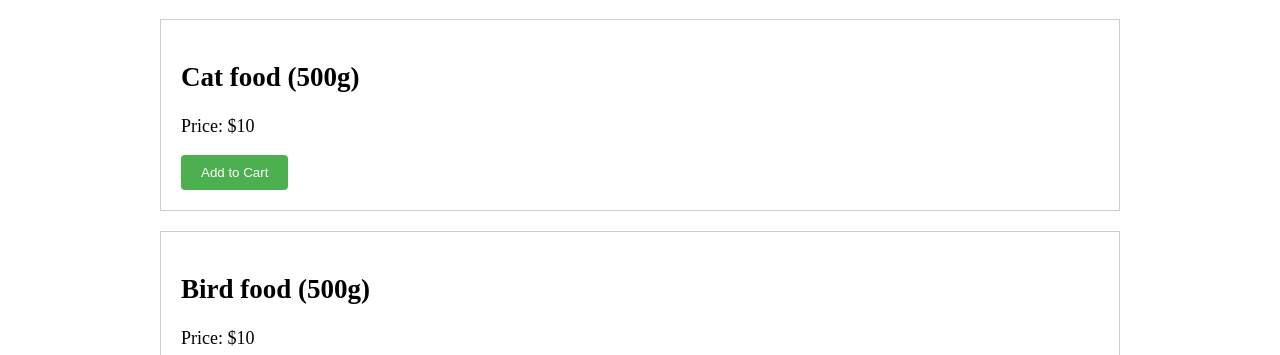
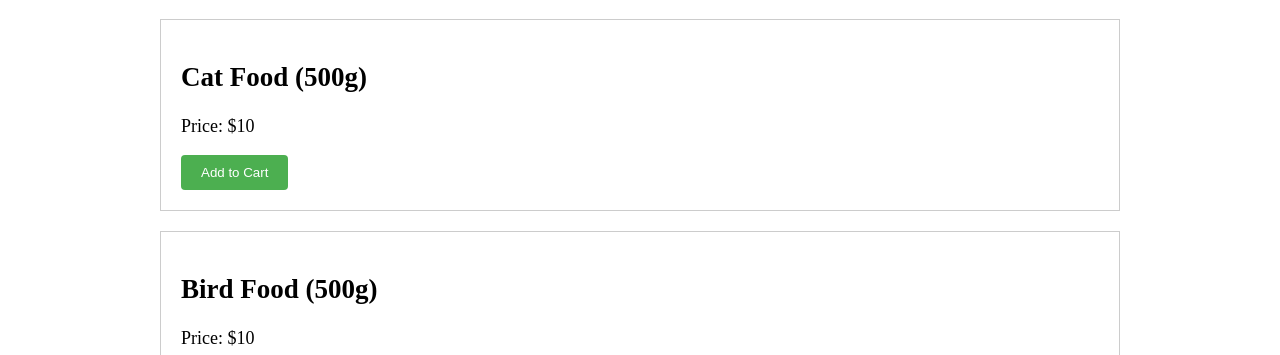
Before and after one commit to Shravan2073/Paw-Stop, a website: page UID_Proj_Pet_Food_2.html in a window 1280 px wide. Shown: the part 323-678 px from the top of the page. Drawn offline with Linux system fonts and the light colour scheme.

Commit message:
Updated Foodstore Page

```diff
--- a/UID_Proj_Pet_Food_2.html
+++ b/UID_Proj_Pet_Food_2.html
@@ -3,8 +3,7 @@
 <html>
 
     <head>
-        <link rel="icon" href="logo.jpeg">
-
+        <link rel="icon" href="logo.jpeg" >
 
         <title>PawStop | Pet Food Shop </title>
 
@@ -78,13 +77,13 @@
             </div>
 
             <div class="product" id="Cat">
-                <h2>Cat food (500g)</h2>
+                <h2>Cat Food (500g)</h2>
                 <p>Price: $10</p>
                 <button onclick="addToCart('Cat Food', 10)">Add to Cart</button>
             </div>
 
             <div class="product" id="Bird">
-                <h2>Bird food (500g)</h2>
+                <h2>Bird Food (500g)</h2>
                 <p>Price: $10</p>
                 <button onclick="addToCart('Bird Food', 10)">Add to Cart</button>
             </div>
```
